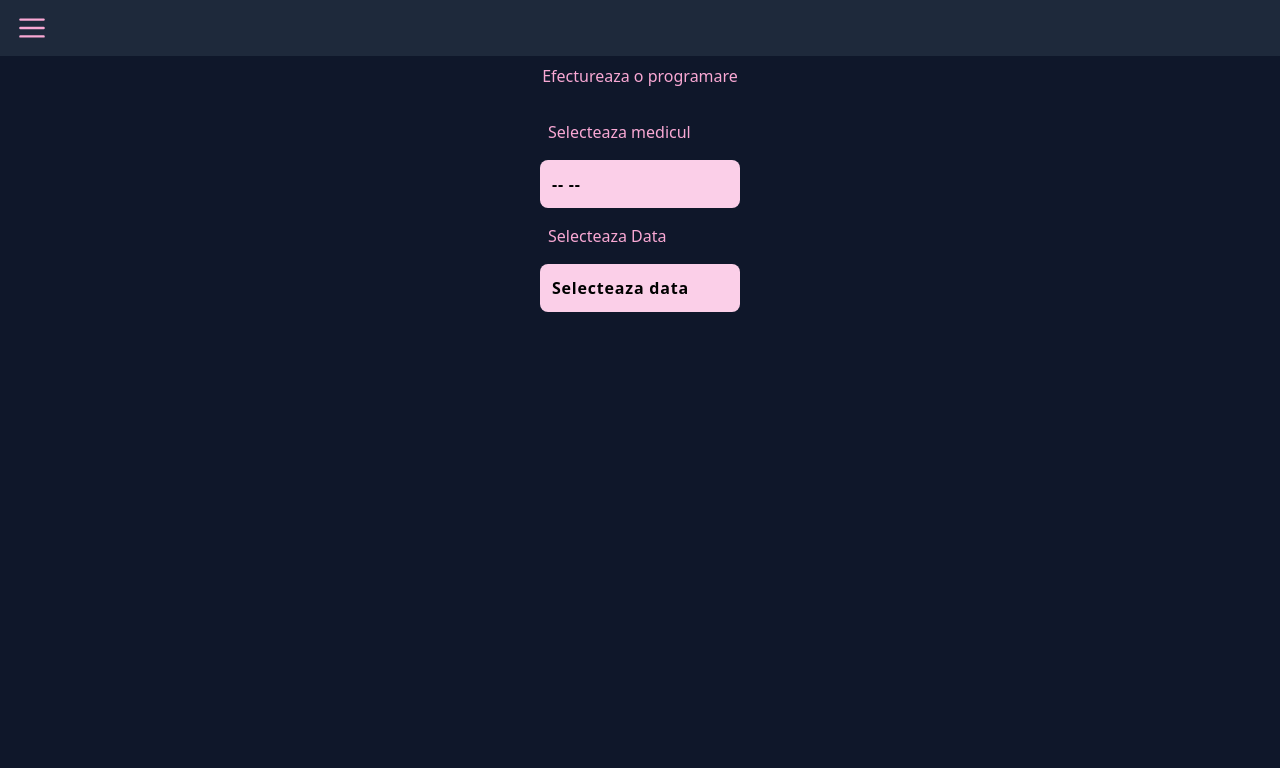
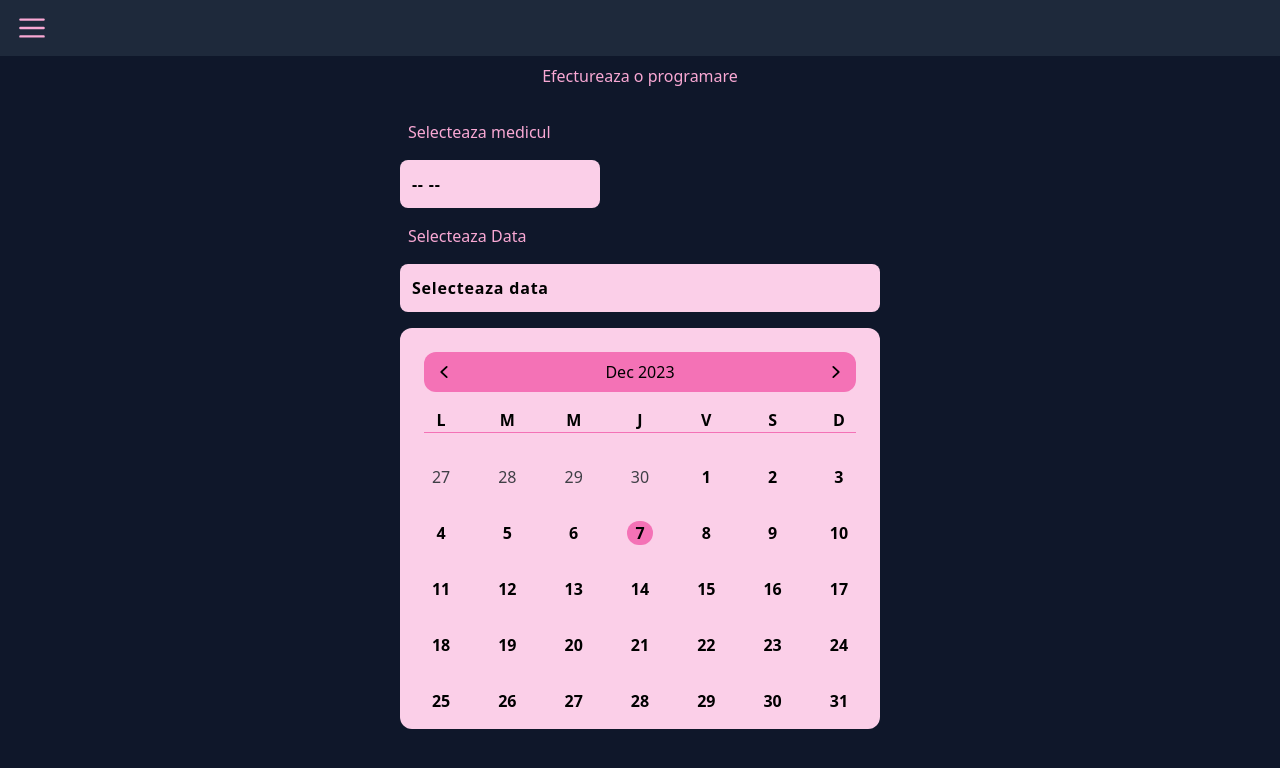
Before and after one commit to seculiraul/cardio-client, a React (Create React App) app: page /programare in a window 1280 px wide. Shown: the top 768 px of the page. Built offline with nearby package versions, Linux system fonts and the light colour scheme.

Commit message:
Added calendar Component

```diff
--- a/package.json
+++ b/package.json
@@ -9,6 +9,7 @@
     "@testing-library/jest-dom": "^5.17.0",
     "@testing-library/react": "^13.4.0",
     "@testing-library/user-event": "^13.5.0",
+    "date-fns": "^3.1.0",
     "react": "^18.2.0",
     "react-dom": "^18.2.0",
     "react-redux": "^9.0.4",
--- /dev/null
+++ b/src/components/Calendar.js
@@ -0,0 +1,65 @@
+import { ChevronLeftIcon, ChevronRightIcon } from '@heroicons/react/20/solid'
+import {
+  eachDayOfInterval,
+  endOfMonth,
+  endOfWeek,
+  format,
+  isSameMonth,
+  isToday,
+  startOfMonth,
+  startOfToday,
+  startOfWeek,
+} from 'date-fns'
+
+const Calendar = () => {
+  const days = (() => {
+    let day = 1
+    const res = []
+    while (day <= 31) {
+      res.push(day)
+      day++
+    }
+    return res
+  })()
+
+  const today = startOfToday()
+  const days2 = eachDayOfInterval({
+    start: startOfWeek(startOfMonth(today), { weekStartsOn: 1 }),
+    end: endOfWeek(endOfMonth(today), { weekStartsOn: 1 }),
+  })
+  return (
+    <div className="p-4 px-6 bg-pink-200 rounded-xl">
+      <div className="flex justify-between items-center my-2 p-2 w-full rounded-xl bg-pink-400 ">
+        <ChevronLeftIcon className="text-black w-6 h-6 rounded-full hover:bg-pink-200 duration-500 cursor-pointer" />
+        <h3 className="text-black">{format(today, 'MMM yyyy')}</h3>
+        <ChevronRightIcon className="text-black w-6 h-6 rounded-full hover:bg-pink-200 duration-500 cursor-pointer" />
+      </div>
+      <div className="grid grid-cols-7 mt-4 gap-8 mx-auto border-b border-pink-400">
+        <h3 className="font-bold mx-auto px-2">L</h3>
+        <h3 className="font-bold mx-auto px-2">M</h3>
+        <h3 className="font-bold mx-auto px-2">M</h3>
+        <h3 className="font-bold mx-auto px-2">J</h3>
+        <h3 className="font-bold mx-auto px-2">V</h3>
+        <h3 className="font-bold mx-auto px-2">S</h3>
+        <h3 className="font-bold mx-auto px-2">D</h3>
+      </div>
+      <div className="grid grid-cols-7 mt-8 gap-x-8 gap-y-8">
+        {days2.map((day, i) => (
+          <button
+            className={`text-black mx-auto px-2 rounded-full hover:bg-pink-300 duration-500
+            ${isToday(day) ? 'bg-pink-400' : ''}
+            ${
+              isSameMonth(today, day) ? 'text-black font-bold' : 'text-zinc-700'
+            }
+            `}
+            key={day.toString()}
+          >
+            {format(day, 'd')}
+          </button>
+        ))}
+      </div>
+    </div>
+  )
+}
+
+export default Calendar
--- a/src/features/appointments/Appointment.js
+++ b/src/features/appointments/Appointment.js
@@ -1,3 +1,4 @@
+import Calendar from '../../components/Calendar'
 import DatePicker from '../../components/DatePicker'
 import Dropdown from '../../components/Dropdown'
 
@@ -31,6 +32,7 @@ const Appointment = () => {
           <label className="text-pink-300 p-2">Selecteaza Data</label>
           <DatePicker dates={dates} />
         </div>
+        <Calendar />
       </form>
     </div>
   )
```
Also changed, not shown: 1 other file (tests, documents, lock files or other folders).
